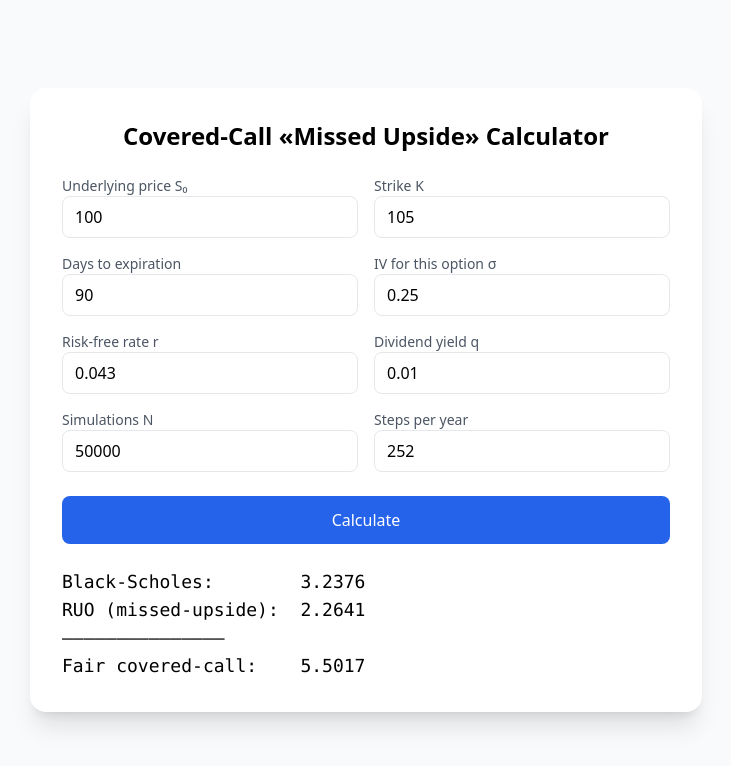
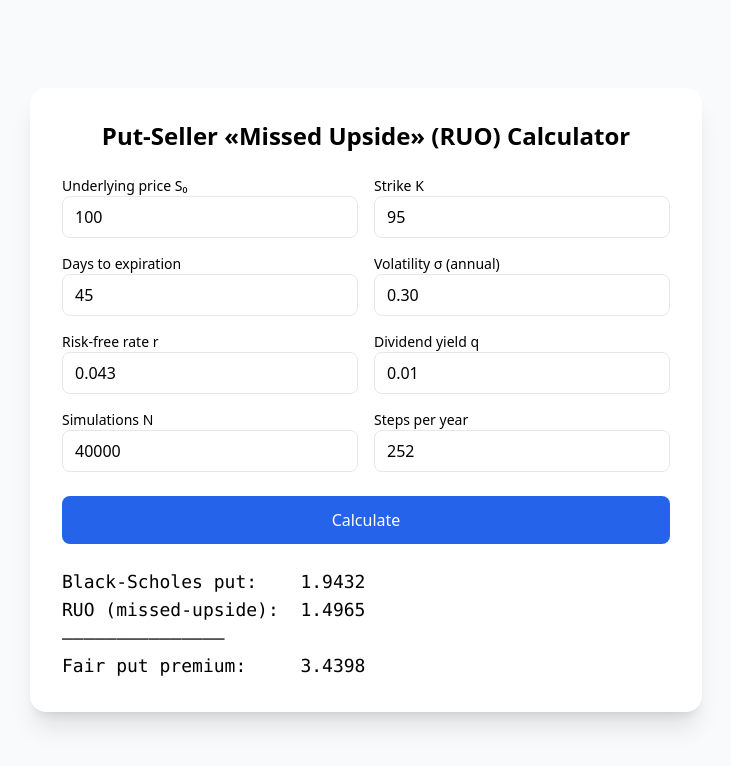
Before and after one commit to ErikNayman/SellPutOptionsCalculator, a plain HTML site: page index.html in a window 1280 px wide. Both pictures are taken after a click on the button "Calculate". Shown: the whole page, without its empty margins (274-1005 px from the left). Drawn offline with nearby package versions, Linux system fonts and the light colour scheme.

Commit message:
index.html

```diff
--- a/index.html
+++ b/index.html
@@ -2,156 +2,125 @@
 <html lang="en">
 <head>
   <meta charset="UTF-8">
-  <title>Covered-Call «Missed Upside» Calculator</title>
-  <!-- Tailwind via CDN -->
+  <title>Cash-Secured Put: Missed-Upside (RUO) Calculator</title>
   <script src="https://cdn.tailwindcss.com"></script>
 </head>
 
 <body class="bg-slate-50 min-h-screen flex items-center justify-center p-4">
   <div class="w-full max-w-2xl bg-white shadow-xl rounded-2xl p-8 space-y-6">
-    <h1 class="text-2xl font-semibold text-center">Covered-Call «Missed Upside» Calculator</h1>
+    <h1 class="text-2xl font-semibold text-center">Put-Seller «Missed Upside» (RUO) Calculator</h1>
 
-    <!-- ╔═════════ Inputs ═════════╗ -->
+    <!-- Inputs -->
     <div class="grid grid-cols-2 gap-4">
       <label class="flex flex-col">
-        <span class="text-sm text-gray-600">Underlying price S₀</span>
-        <input id="S0" type="number" value="100" step="0.01"
-               class="border rounded-lg px-3 py-2">
+        <span class="text-sm">Underlying price S₀</span>
+        <input id="S0" type="number" value="100" step="0.01" class="border rounded-lg px-3 py-2">
       </label>
 
       <label class="flex flex-col">
-        <span class="text-sm text-gray-600">Strike K</span>
-        <input id="K" type="number" value="105" step="0.01"
-               class="border rounded-lg px-3 py-2">
+        <span class="text-sm">Strike K</span>
+        <input id="K" type="number" value="95" step="0.01" class="border rounded-lg px-3 py-2">
       </label>
 
       <label class="flex flex-col">
-        <span class="text-sm text-gray-600">Days to expiration</span>
-        <input id="days" type="number" value="90" step="1"
-               class="border rounded-lg px-3 py-2">
+        <span class="text-sm">Days to expiration</span>
+        <input id="days" type="number" value="45" step="1" class="border rounded-lg px-3 py-2">
       </label>
 
       <label class="flex flex-col">
-        <span class="text-sm text-gray-600">IV for this option σ</span>
-        <input id="sigma" type="number" value="0.25" step="0.01"
-               class="border rounded-lg px-3 py-2">
+        <span class="text-sm">Volatility σ (annual)</span>
+        <input id="sigma" type="number" value="0.30" step="0.01" class="border rounded-lg px-3 py-2">
       </label>
 
       <label class="flex flex-col">
-        <span class="text-sm text-gray-600">Risk-free rate r</span>
-        <input id="r" type="number" value="0.043" step="0.0001"
-               class="border rounded-lg px-3 py-2">
+        <span class="text-sm">Risk-free rate r</span>
+        <input id="r" type="number" value="0.043" step="0.0001" class="border rounded-lg px-3 py-2">
       </label>
 
       <label class="flex flex-col">
-        <span class="text-sm text-gray-600">Dividend yield q</span>
-        <input id="q" type="number" value="0.01" step="0.0001"
-               class="border rounded-lg px-3 py-2">
+        <span class="text-sm">Dividend yield q</span>
+        <input id="q" type="number" value="0.01" step="0.0001" class="border rounded-lg px-3 py-2">
       </label>
 
       <label class="flex flex-col">
-        <span class="text-sm text-gray-600">Simulations N</span>
-        <input id="N" type="number" value="50000" step="10000"
-               class="border rounded-lg px-3 py-2">
+        <span class="text-sm">Simulations N</span>
+        <input id="N" type="number" value="40000" step="10000" class="border rounded-lg px-3 py-2">
       </label>
 
       <label class="flex flex-col">
-        <span class="text-sm text-gray-600">Steps per year</span>
-        <input id="steps" type="number" value="252" step="1"
-               class="border rounded-lg px-3 py-2">
+        <span class="text-sm">Steps per year</span>
+        <input id="steps" type="number" value="252" step="1" class="border rounded-lg px-3 py-2">
       </label>
     </div>
 
-    <!-- ╔═════════ Action ═════════╗ -->
+    <!-- Action -->
     <button id="calcBtn"
-            class="w-full bg-blue-600 hover:bg-blue-700 text-white font-medium rounded-lg py-3">
+            class="w-full bg-blue-600 hover:bg-blue-700 text-white rounded-lg py-3 font-medium">
       Calculate
     </button>
 
-    <!-- ╔═════════ Outputs ═════════╗ -->
+    <!-- Outputs -->
     <div id="output" class="text-lg font-mono whitespace-pre-wrap"></div>
   </div>
 
-<!-- ╔═════════ Script ═════════╗ -->
 <script>
-/* ---------- Black-Scholes ---------- */
-function bsCall(S, K, T, r, q, sigma) {
-  if (T <= 0) return Math.max(S - K, 0);
-  const d1 = (Math.log(S / K) + (r - q + 0.5 * sigma ** 2) * T) /
-             (sigma * Math.sqrt(T));
-  const d2 = d1 - sigma * Math.sqrt(T);
-  const N  = x => 0.5 * (1 + erf(x / Math.SQRT2));
-  return S * Math.exp(-q * T) * N(d1) - K * Math.exp(-r * T) * N(d2);
+/* ---------- Black-Scholes European PUT ---------- */
+function bsPut(S, K, T, r, q, sigma){
+  if (T<=0) return Math.max(K-S,0);
+  const d1 = (Math.log(S/K)+(r-q+0.5*sigma**2)*T)/(sigma*Math.sqrt(T));
+  const d2 = d1 - sigma*Math.sqrt(T);
+  const N = x => 0.5*(1+erf(x/Math.SQRT2));
+  return K*Math.exp(-r*T)*N(-d2) - S*Math.exp(-q*T)*N(-d1);
 }
-
 /* ---------- erf approximation ---------- */
-function erf(x) {                       /* Abramowitz & Stegun 7.1.26 */
-  const sign = x < 0 ? -1 : 1;
-  x = Math.abs(x);
-  const a1 = 0.254829592, a2 = -0.284496736, a3 = 1.421413741,
-        a4 = -1.453152027, a5 =  1.061405429, p  = 0.3275911;
-  const t = 1 / (1 + p * x);
-  const y = 1 - (((((
-       a5*t + a4)*t + a3)*t + a2)*t + a1)*t) * Math.exp(-x * x);
-  return sign * y;
+function erf(x){
+  const sign=x<0?-1:1; x=Math.abs(x);
+  const a1=0.254829592,a2=-0.284496736,a3=1.421413741,
+        a4=-1.453152027,a5=1.061405429,p=0.3275911;
+  const t=1/(1+p*x);
+  const y=1-(((((a5*t+a4)*t+a3)*t+a2)*t+a1)*t)*Math.exp(-x*x);
+  return sign*y;
 }
-
-/* ---------- Monte-Carlo RUO ---------- */
-function estimateRUO(S0, K, T, r, q, sigma, N, stepsPerYear) {
-  const totalSteps = Math.ceil(T * stepsPerYear);
-  const dt    = T / totalSteps;
-  const drift = (r - q - 0.5 * sigma ** 2) * dt;
-  const diff  = sigma * Math.sqrt(dt);
-
-  let lossSum = 0, lossCount = 0;
-
-  for (let i = 0; i < N; i++) {
-    let S = S0, hit = false;
-    for (let s = 0; s < totalSteps; s++) {
-      S *= Math.exp(drift + diff * randn_bm());
-      if (!hit && S >= K) hit = true;
+/* ---------- Monte-Carlo RUO for PUT ---------- */
+function ruoPut(S0,K,T,r,q,sigma,N,stepsPerYear){
+  const nSteps=Math.ceil(T*stepsPerYear);
+  const dt=T/nSteps, drift=(r-q-0.5*sigma**2)*dt, diff=sigma*Math.sqrt(dt);
+  let sum=0, count=0;
+  for(let i=0;i<N;i++){
+    let S=S0, hit=false;
+    for(let s=0;s<nSteps;s++){
+      S*=Math.exp(drift+diff*randn());
+      if(!hit && S<=K) hit=true;                // коснулись страйка
     }
-    if (hit && S < K) {           // «достигли и откатились»
-      lossSum += (K - S);
-      lossCount++;
+    if(hit && S>K){                             // откат выше K к экспирации
+      sum += (S-K);
+      count++;
     }
   }
-  return lossCount ? lossSum / N : 0;
+  return count ? sum/N : 0;
 }
-
-/* ---------- Normal RNG (Box-Muller) ---------- */
-function randn_bm() {
-  let u = 0, v = 0;
-  while (u === 0) u = Math.random();
-  while (v === 0) v = Math.random();
-  return Math.sqrt(-2.0 * Math.log(u)) * Math.cos(2.0 * Math.PI * v);
+/* ---------- Normal RNG ---------- */
+function randn(){
+  let u=0,v=0;
+  while(u===0)u=Math.random();
+  while(v===0)v=Math.random();
+  return Math.sqrt(-2*Math.log(u))*Math.cos(2*Math.PI*v);
 }
-
-/* ---------- Main button ---------- */
-document.getElementById('calcBtn').onclick = () => {
-  const g = id => parseFloat(document.getElementById(id).value);
-
-  const S0    = g('S0');
-  const K     = g('K');
-  const days  = g('days');
-  const sigma = g('sigma');
-  const r     = g('r');
-  const q     = g('q');
-  const N     = g('N');
-  const steps = g('steps');
-
-  const basis = 365;           // поменяйте на 252 для «торговых» дней
-  const T = days / basis;
-
-  const bs  = bsCall(S0, K, T, r, q, sigma);
-  const ruo = estimateRUO(S0, K, T, r, q, sigma, N, steps);
+/* ---------- Main ---------- */
+document.getElementById('calcBtn').onclick=()=>{
+  const g=id=>parseFloat(document.getElementById(id).value);
+  const S0=g('S0'), K=g('K'), days=g('days'), sigma=g('sigma'),
+        r=g('r'), q=g('q'), N=g('N'), steps=g('steps');
+  const T=days/365;      // basis=365; смените на 252 при желании
+  const bs = bsPut(S0,K,T,r,q,sigma);
+  const ruo= ruoPut(S0,K,T,r,q,sigma,N,steps);
   const fair = bs + ruo;
 
   document.getElementById('output').textContent =
-`Black-Scholes:        ${bs.toFixed(4)}
+`Black-Scholes put:    ${bs.toFixed(4)}
 RUO (missed-upside):  ${ruo.toFixed(4)}
 ———————————————
-Fair covered-call:    ${fair.toFixed(4)}`;
+Fair put premium:     ${fair.toFixed(4)}`;
 };
 </script>
 </body>
```
